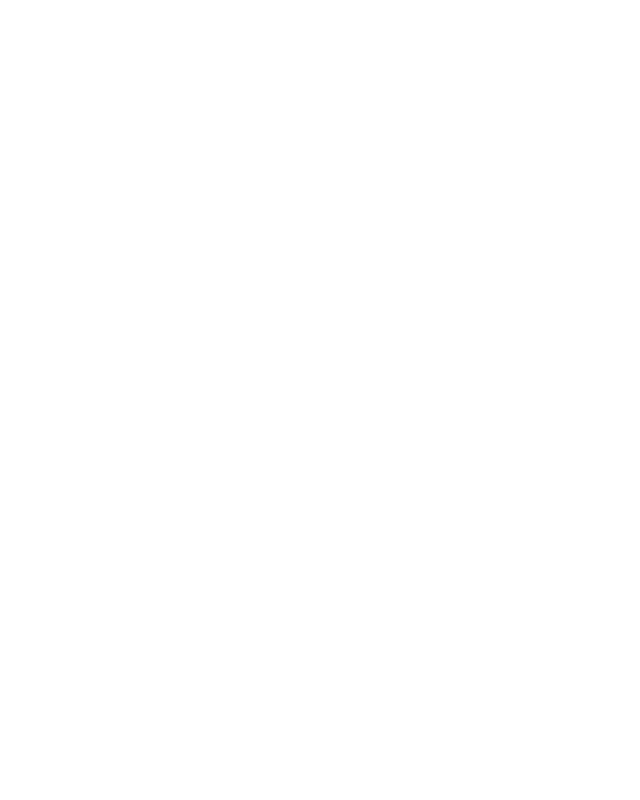
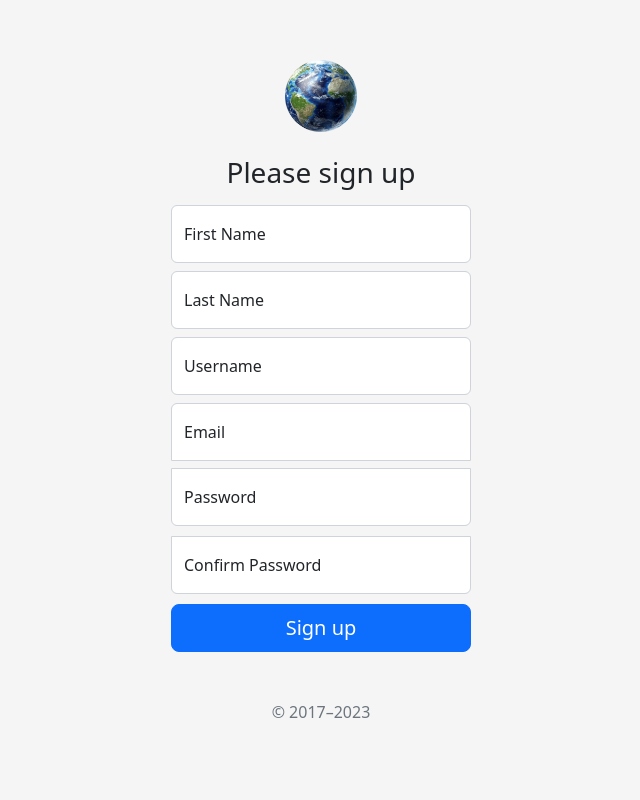
Before and after one commit to datamatrixnull/simple_site, a Django app: page /sign-up in a window 1280 px wide. Before the commit the part shown is empty. Shown: the whole page, without its empty margins (319-959 px from the left). Run offline with Django 4.2, Linux system fonts and the light colour scheme.

Commit message:
working on sign up page

```diff
--- a/templates/sign up.html
+++ b/templates/sign up.html
@@ -0,0 +1,54 @@
+{% extends 'base.html' %}
+
+{% block title %}Sign Up{% endblock %}
+
+{% block extra_css %}
+    <link rel="stylesheet" href="/static/css/sign-in.css">
+{% endblock %}
+
+{% block extra_js %}
+    <script src="/static/js/sign-up.js?v=1.0.0"></script>
+{% endblock %}
+
+{% block body_tags %}class="text-center"{% endblock %}
+
+{% block body %}
+    <main class="form-signin w-100 m-auto">
+        <form>{% csrf_token %}
+            <img class="mb-4" src="/static/img/7-2-earth-png-pic.png" alt="" width="72" height="72">
+            <h1 class="h3 mb-3 fw-normal">Please sign up</h1>
+
+            <div class="form-floating mb-2">
+                <input class="form-control" id="first-name" placeholder="hello">
+                <label for="floatingInput">First Name</label>
+            </div>
+            <div class="form-floating mb-2">
+                <input class="form-control" id="last-name" placeholder="user">
+                <label for="floatingInput">Last Name</label>
+            </div>
+            <div class="form-floating mb-2">
+                <input class="form-control" id="username" placeholder="hello_user">
+                <label for="floatingInput">Username</label>
+            </div>
+            <div class="form-floating mb-2">
+                <input type="email" class="form-control" id="email" placeholder="hello_user@example.com">
+                <label for="floatingInput">Email</label>
+            </div>
+            <div class="form-floating">
+                <input type="password" class="form-control" id="password" placeholder="Password">
+                <label for="floatingPassword">Password</label>
+            </div>
+            <div class="form-floating">
+                <input type="password" class="form-control" id="password-2" placeholder="Password">
+                <label for="floatingPassword">Confirm Password</label>
+            </div>
+
+            <button class="w-100 btn btn-lg btn-primary signup-btn" type="submit">Sign up</button>
+
+            <div class="errors">
+
+            </div>
+            <p class="mt-5 mb-3 text-muted">&copy; 2017–{% now "Y" %}</p>
+        </form>
+    </main>
+{% endblock %}
```
Also changed, not shown: templates/home.html (+7 -1 lines), db.sqlite3, static/img/NmJgg.jpg (added).
